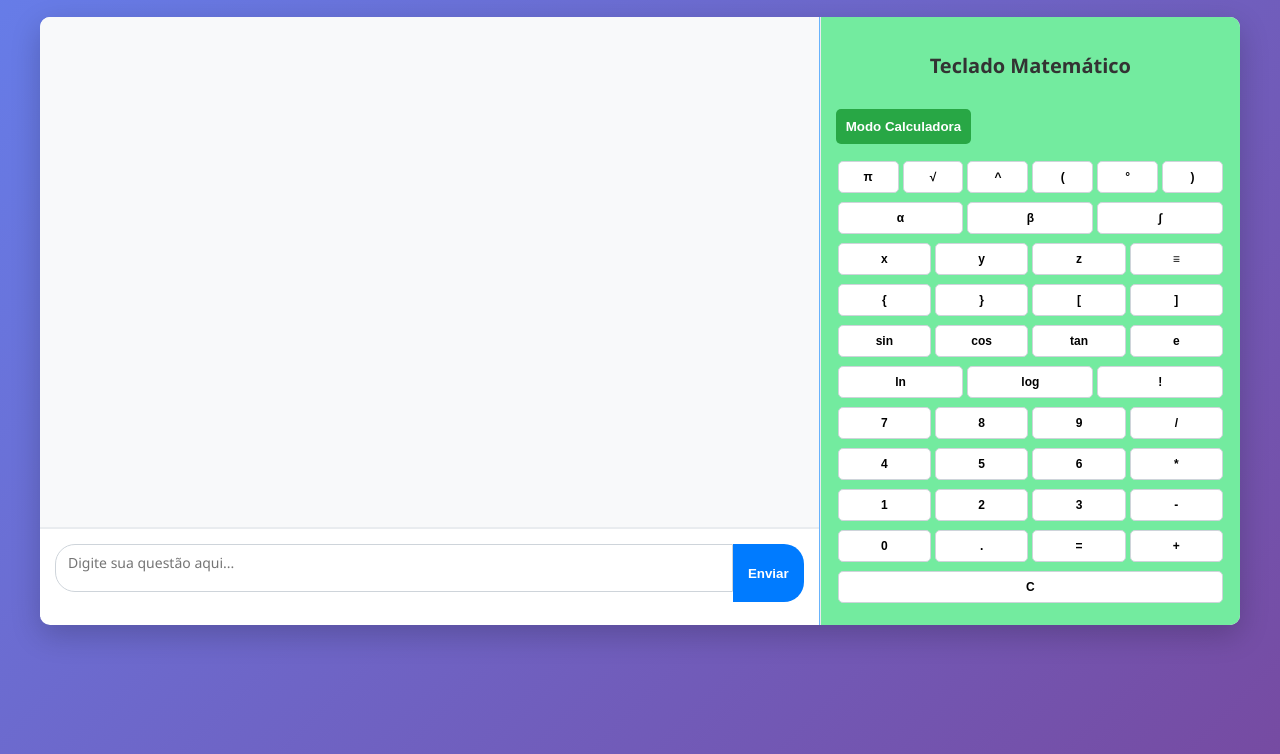
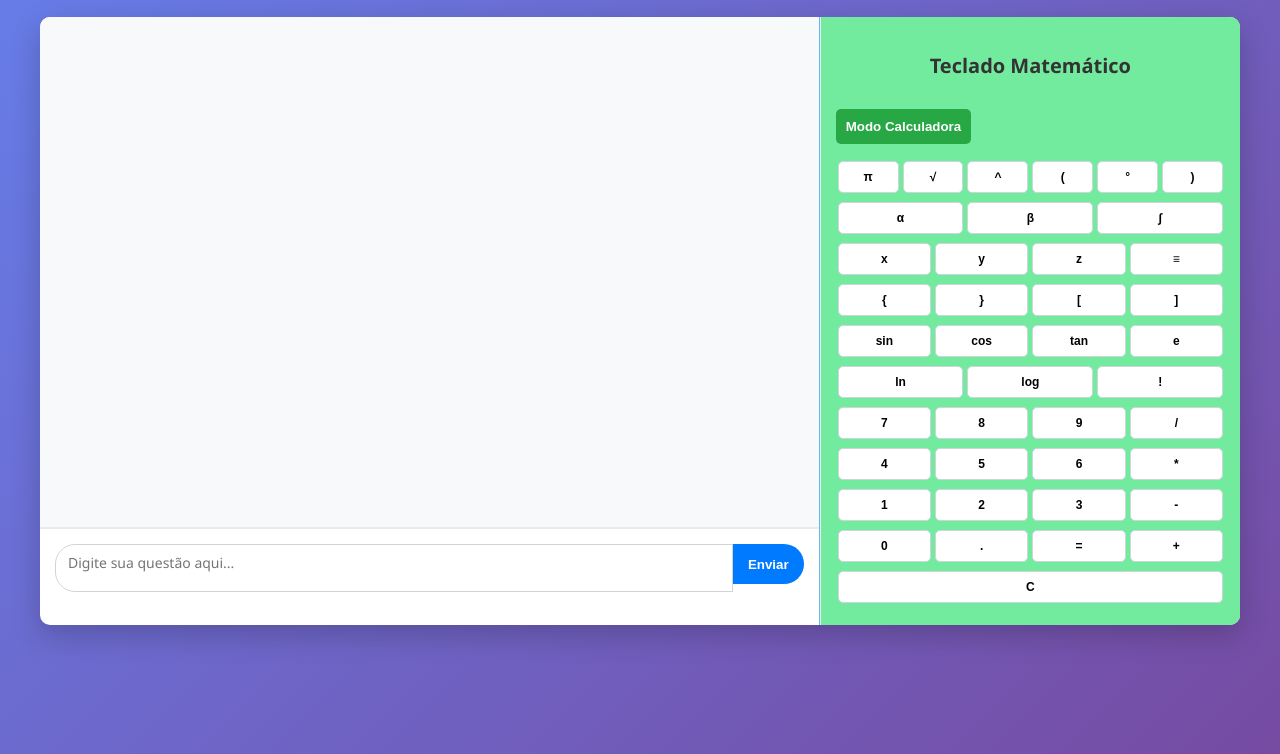
Before and after one commit to Skyjoe/professor-ia, a website: page public/index.html in a window 1280 px wide. Shown: the part 67-821 px from the top of the page. Drawn offline with Linux system fonts and the light colour scheme.

Commit message:
Update index.html

```diff
--- a/public/index.html
+++ b/public/index.html
@@ -93,7 +93,7 @@
       border: none;
       border-radius: 0 20px 20px 0;
       cursor: pointer;
-      height: 58px;
+      height: 40px;
       font-weight: bold;
     }
     #sendBtn:hover {
```
